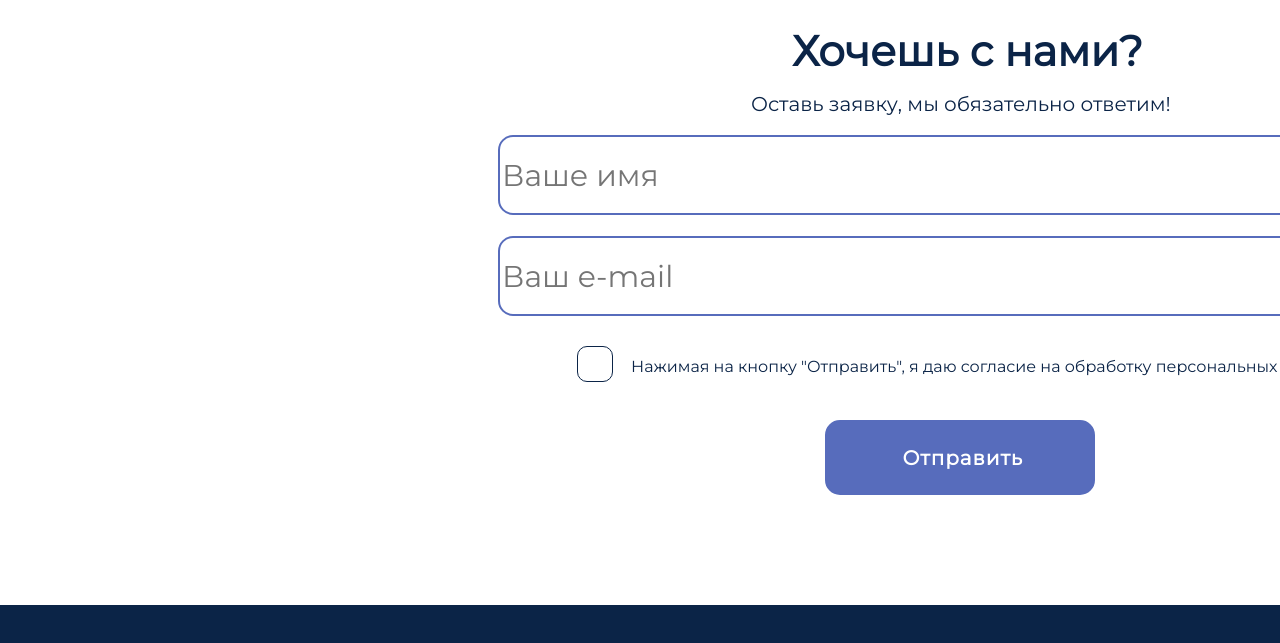
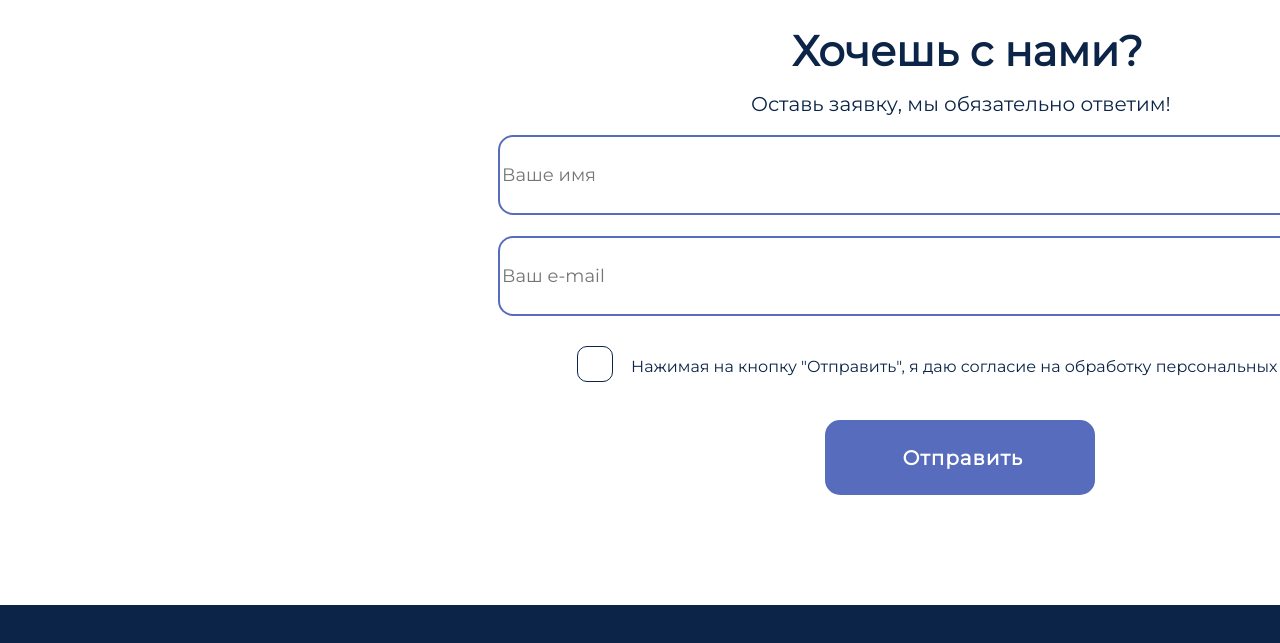
Before and after one commit to miramii-png/Jumanji, a plain HTML site: page main/index.html in a window 1280 px wide. Shown: the part 2420-3063 px from the top of the page. Drawn offline with nearby package versions, Linux system fonts and the light colour scheme.

Commit message:
поменял блять 2 значения

```diff
--- a/main/index.css
+++ b/main/index.css
@@ -193,7 +193,7 @@ border-radius: 15px;
 font-family: 'Montserrat';
 font-style: normal;
 font-weight: 400;
-font-size: 30px;
+font-size: 18px;
 line-height: 37px;
 color: #BABABA;
 
@@ -214,7 +214,7 @@ border-radius: 15px;
 font-family: 'Montserrat';
 font-style: normal;
 font-weight: 400;
-font-size: 30px;
+font-size: 18px;
 line-height: 37px;
 color: #BABABA;
 
```
